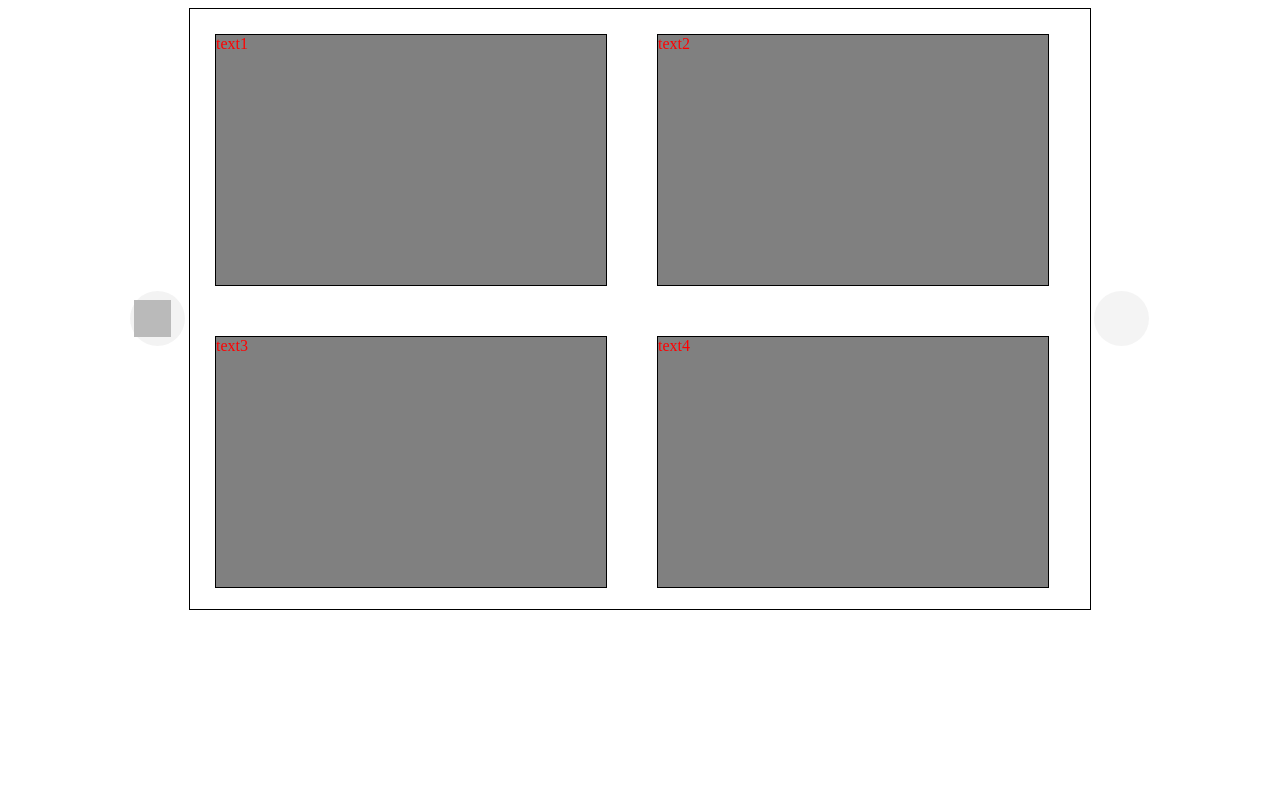
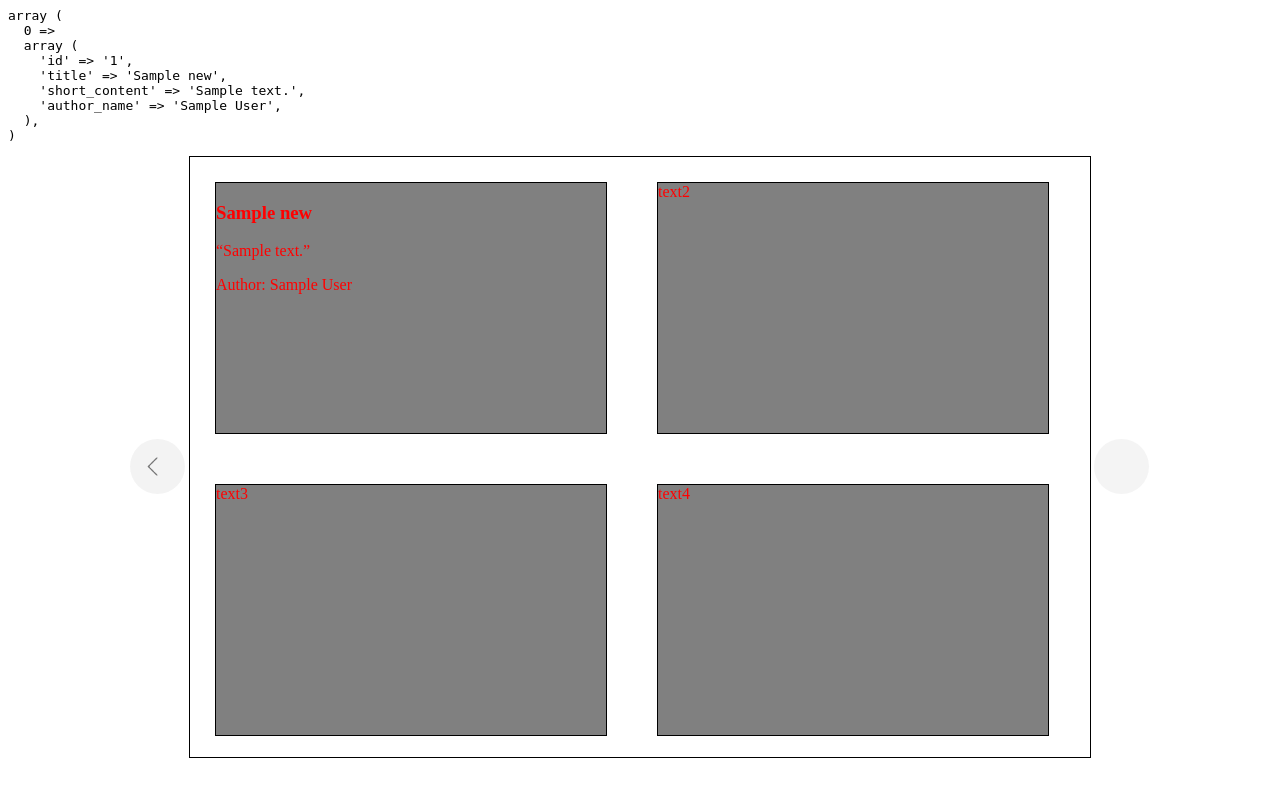
Before and after one commit to Infokora/Hakaton, a PHP site: page /Hakaton/news in a window 1280 px wide. Run offline with PHP 8.4, Linux system fonts and the light colour scheme; tables that the repository leaves empty or names only in its code hold one stand-in row (values such as "Sample post"); some libraries are stand-ins or nearby versions; grey boxes are pictures that could not be loaded.

Commit message:
my work at 01:24

```diff
--- a/controllers/NewsController.php
+++ b/controllers/NewsController.php
@@ -1,22 +1,26 @@
 <?php
 
-include_once (ROOT.'models/News.php');
+include_once(ROOT . 'models/News.php');
 
 class NewsController
 {
 
-    public function actionIndex(){
+    public function actionIndex()
+    {
 
         $newsList = News::getNewsList();
-
-        require_once (ROOT.'views/news/index.php');
+        echo '<pre>';
+        var_export($newsList);
+        echo '</pre>';
+        require_once(ROOT . 'views/news/index.php');
 
         return true;
 
     }
 
-    public function actionView($id){
-        if($id){
+    public function actionView($id)
+    {
+        if ($id) {
             $newsItem = News::getNewsItemById($id);
             echo '<pre>';
             print_r($newsItem);
--- a/models/News.php
+++ b/models/News.php
@@ -24,14 +24,14 @@ class News
 
         $newsList = array();
 
-        $result = $db->query("SELECT `id`, `title`, `date`, `short_content` FROM `news` ORDER BY `date` DESC LIMIT 10");
+        $result = $db->query("SELECT `id`, `title`, `short_content`, `author_name` FROM `news` ORDER BY `date` DESC LIMIT 10");
 
         $i = 0;
         while ($row = $result->fetch_assoc()) {
             $newsList[$i]['id'] = $row['id'];
             $newsList[$i]['title'] = $row['title'];
-            $newsList[$i]['date'] = $row['date'];
             $newsList[$i]['short_content'] = $row['short_content'];
+            $newsList[$i]['author_name'] = $row['author_name'];
             $i++;
         }
         $db->close();
--- /dev/null
+++ b/templates/news/news.tpl
@@ -0,0 +1,7 @@
+<div class="row">
+    <div class="col-sm-6">
+        <h3>[title]</h3>
+        <p><q>[short_content]</q></p>
+        <p>Author: [author_name]</p>
+    </div>
+</div>
--- a/templates/template.html
+++ b/templates/news/template.html
@@ -3,15 +3,15 @@
 <head>
     <meta charset="UTF-8">
     <title>Title</title>
-    <link href="Hakaton/main/css/style.css" type="text/css" rel="stylesheet">
-    <script src="Hakaton/main/js/jquery.min.js"></script>
+    <link href="../main/css/style.css" type="text/css" rel="stylesheet">
+    <script src="../main/js/jquery.min.js"></script>
 </head>
 <body>
 <div class="slider">
     <!--<button id="prev"><img src="main/img/left.png" alt=""></button>-->
     <div id="circle">
         <div class="go">
-            <button class="prev"><img src="main/img/left.png" alt=""></button>
+            <button class="prev"><img src="../main/img/left.png" alt=""></button>
             <section>text1</section>
             <section>text2</section>
             <section>text3</section>
@@ -20,24 +20,24 @@
             </button>
         </div>
         <div class="go">
-            <button class="prev"><img src="main/img/left.png" alt=""></button>
+            <button class="prev"><img src="../main/img/left.png" alt=""></button>
             <section>text21</section>
             <section>text22</section>
             <section>text23</section>
             <section>text24</section>
-            <button class="next"><img src="main/img/right.png" alt=""></button>
+            <button class="next"><img src="../main/img/right.png" alt=""></button>
         </div>
         <div class="go">
-            <button class="prev"><img src="main/img/left.png" alt=""></button>
+            <button class="prev"><img src="../main/img/left.png" alt=""></button>
             <section>text31</section>
             <section>text32</section>
             <section>text33</section>
             <section>text34</section>
-            <button class="next"><img src="main/img/right.png" alt=""></button>
+            <button class="next"><img src="../main/img/right.png" alt=""></button>
         </div>
     </div>
 </div>
 
-<script type="text/javascript" src="Hakaton/main/js/script.js"></script>
+<script type="text/javascript" src="../main/js/script.js"></script>
 </body>
 </html>
--- a/views/news/index.php
+++ b/views/news/index.php
@@ -1,8 +1,21 @@
 <?php
 
 
-$file = ROOT.'templates/template.html';
+$file = ROOT.'templates/news/template.html';
 
 $content = file_get_contents($file);
 
+
+foreach ($newsList as $news){
+    $tpl = file_get_contents(ROOT.'templates/news/news.tpl');
+    $tpl = str_replace('[title]', $news['title'], $tpl);
+    $tpl = str_replace('[short_content]', $news['short_content'], $tpl);
+    $tpl = str_replace('[author_name]', $news['author_name'], $tpl);
+    $content = str_replace('text'.$news['id'], $tpl, $content);
+}
+//$content = file_get_contents($file);
+
+//echo '<pre>';
+//var_export($newsList);
+//echo '</pre>';
 echo $content;
```
Also changed, not shown: main/img/left.png (added), main/img/right.png (added).
